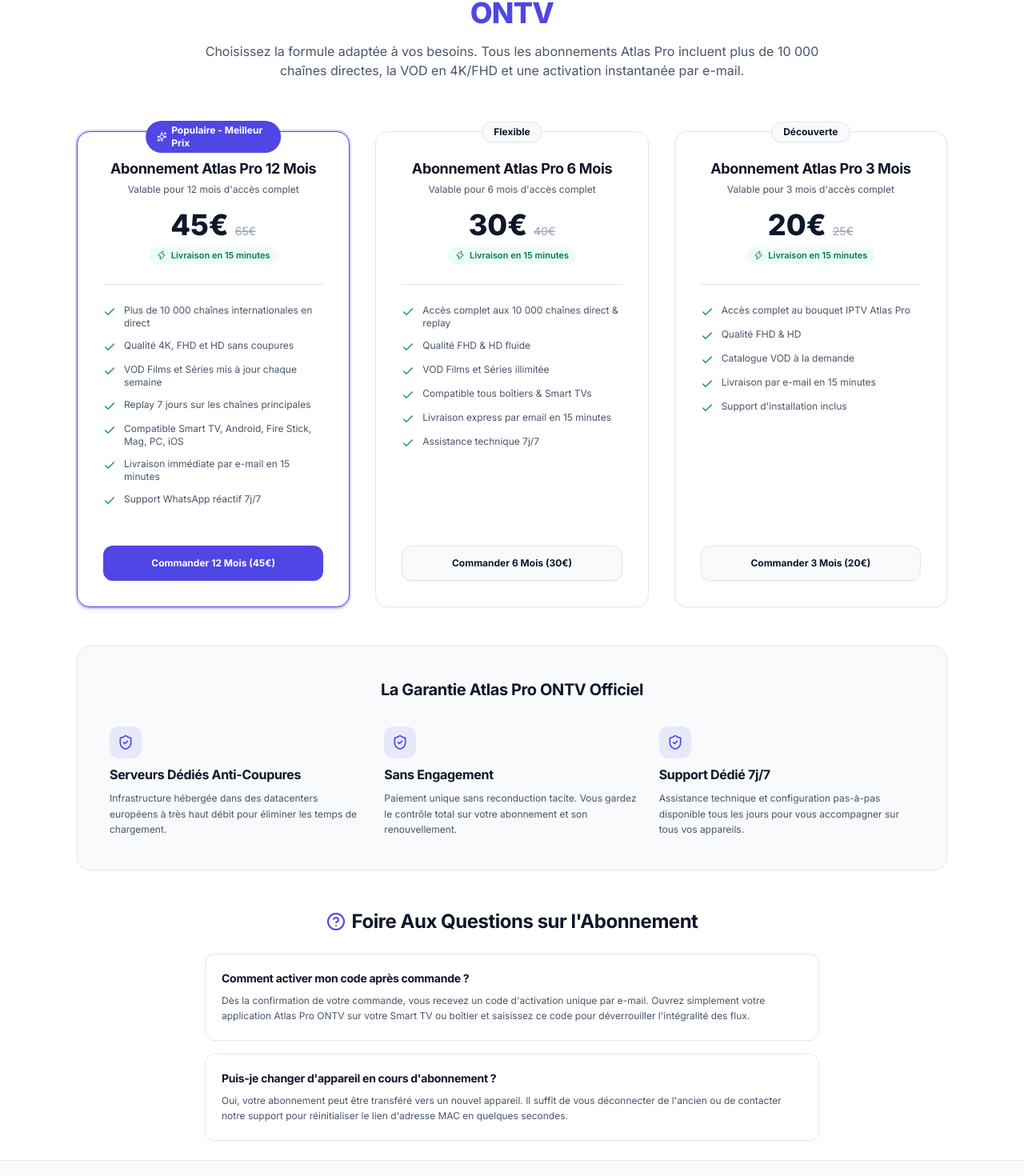
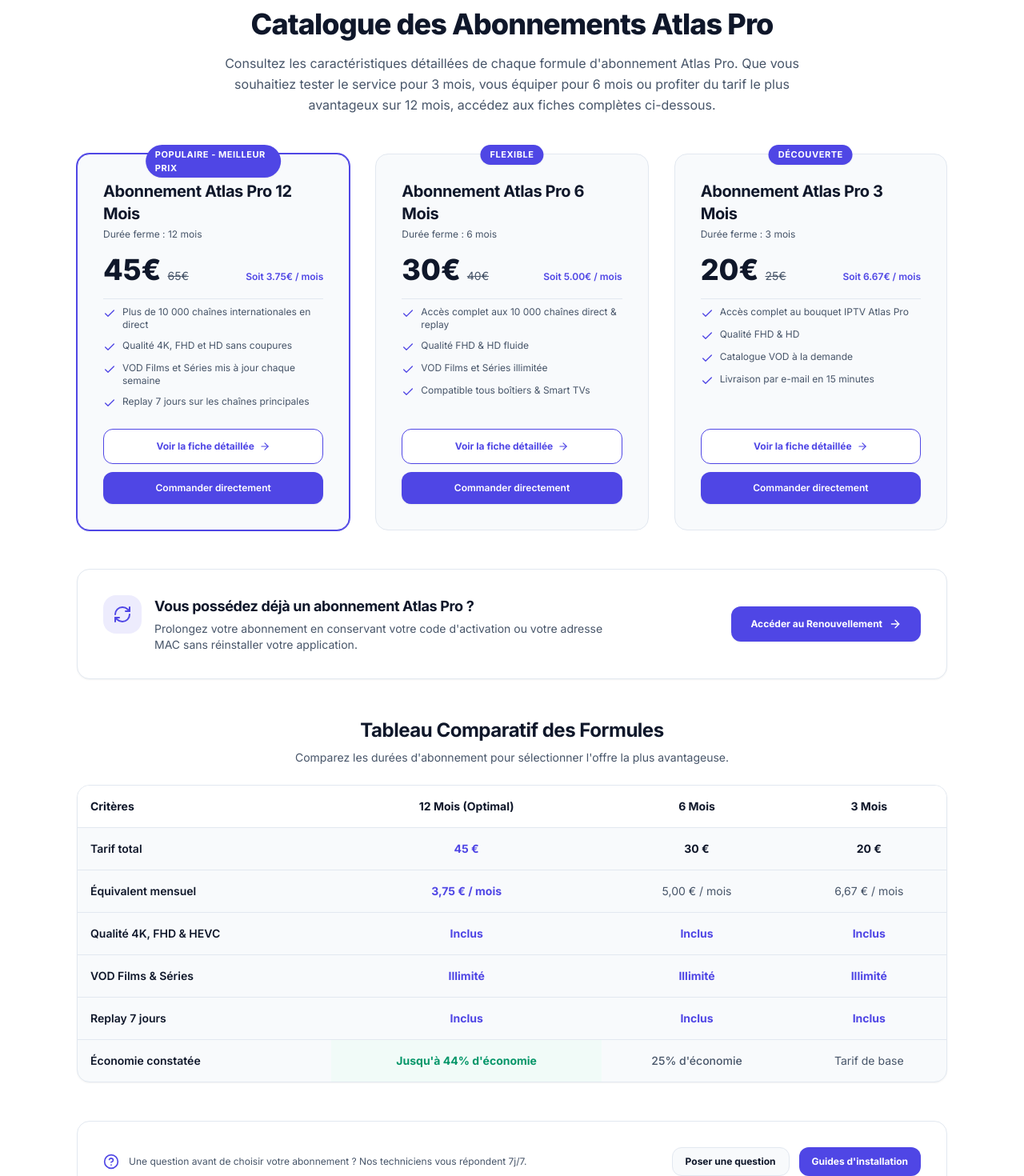
Before and after one commit to json-1400/atlasproibofficiel, a Next.js app: page /abonnements in a window 1280 px wide. Shown: the part 221-1691 px from the top of the page at 80% size. Built offline with nearby package versions, Linux system fonts and the light colour scheme; no server answers.

Commit message:
seo: restructure /abonnements as a pure catalog hub to eliminate cannibalization

```diff
--- a/app/abonnements/page.tsx
+++ b/app/abonnements/page.tsx
@@ -1,22 +1,23 @@
 import React from "react";
 import type { Metadata } from "next";
+import Link from "next/link";
+import { Check, ArrowRight, RefreshCw, HelpCircle, Layers, ShieldCheck, Zap } from "lucide-react";
 import { Breadcrumbs } from "@/components/layout/Breadcrumbs";
-import { PricingCard } from "@/components/sections/PricingCard";
 import { JsonLd } from "@/components/seo/JsonLd";
 import { getAllPlans } from "@/lib/mock-data";
 import { buildMetadata } from "@/lib/seo";
 import {
   buildOrganizationSchema,
+  buildWebSiteSchema,
+  buildCatalogCollectionSchema,
   buildBreadcrumbSchema,
-  buildHomepageProductAggregateSchema,
 } from "@/lib/schema";
-import { ShieldCheck, HelpCircle } from "lucide-react";
 
 export function generateMetadata(): Metadata {
   return buildMetadata({
-    title: "Abonnements Atlas Pro ONTV Officiel | Comparatif des Offres",
+    title: "Catalogue des Abonnements Atlas Pro : 12, 6, 3 Mois & Renouvellement",
     description:
-      "Comparez les formules d'abonnement Atlas Pro ONTV 12 mois, 6 mois et 3 mois. Codes d'activation officiels livrés en 15 minutes avec garantie de stabilité.",
+      "Catalogue officiel des abonnements Atlas Pro. Comparez les formules 12 mois, 6 mois, 3 mois et le renouvellement de licence. Guide de choix et tarifs détaillés.",
     path: "/abonnements",
   });
 }
@@ -26,98 +27,209 @@
 
   const breadcrumbs = [
     { name: "Accueil", path: "/" },
-    { name: "Abonnements", path: "/abonnements" },
+    { name: "Catalogue Abonnements", path: "/abonnements" },
   ];
 
   const graphData = [
     buildOrganizationSchema(),
-    buildHomepageProductAggregateSchema(plans),
+    buildWebSiteSchema(),
+    buildCatalogCollectionSchema(plans),
     buildBreadcrumbSchema(breadcrumbs),
   ];
 
   return (
     <>
       <JsonLd graph={graphData} />
-      <div className="mx-auto max-w-6xl px-4 py-6 sm:px-6 lg:px-8 space-y-12">
-        <Breadcrumbs items={[{ label: "Abonnements" }]} />
+      <div className="mx-auto max-w-6xl px-4 py-8 sm:px-6 lg:px-8 space-y-12">
+        <Breadcrumbs items={[{ label: "Catalogue Abonnements" }]} />
 
+        {/* Hub Header */}
         <header className="text-center space-y-4 max-w-3xl mx-auto">
-          <h1 className="text-3xl font-extrabold sm:text-4xl text-heading">
-            Nos Formules d&apos;<span className="text-primary">Abonnement Atlas Pro ONTV</span>
+          <div className="inline-flex items-center gap-2 rounded-full border border-primary/20 bg-primary/5 px-4 py-1.5 text-xs font-semibold text-primary">
+            <Layers className="h-4 w-4" aria-hidden="true" />
+            <span>Catalogue Officiel • Comparatif des Licences</span>
+          </div>
+          <h1 className="text-3xl font-extrabold sm:text-4xl text-heading tracking-tight">
+            Catalogue des Abonnements Atlas Pro
           </h1>
-          <p className="text-base text-body">
-            Choisissez la formule adaptée à vos besoins. Tous les abonnements Atlas Pro incluent plus
-            de 10 000 chaînes directes, la VOD en 4K/FHD et une activation instantanée par e-mail.
+          <p className="text-base text-body leading-relaxed">
+            Consultez les caractéristiques détaillées de chaque formule d&apos;abonnement Atlas Pro. Que vous souhaitiez tester le service pour 3 mois, vous équiper pour 6 mois ou profiter du tarif le plus avantageux sur 12 mois, accédez aux fiches complètes ci-dessous.
           </p>
         </header>
 
-        {/* Pricing Grid */}
-        <section aria-label="Grille des tarifs" className="grid grid-cols-1 md:grid-cols-3 gap-8 pt-4">
-          {plans.map((plan) => (
-            <PricingCard key={plan.slug} plan={plan} />
-          ))}
+        {/* Catalog Cards Grid */}
+        <section aria-label="Liste des formules au catalogue" className="grid grid-cols-1 md:grid-cols-3 gap-8">
+          {plans.map((plan) => {
+            const monthlyEquivalent = (plan.price / plan.durationMonths).toFixed(2);
+            return (
+              <article
+                key={plan.slug}
+                className={`relative flex flex-col justify-between rounded-2xl border p-6 sm:p-8 bg-surface transition-all ${
+                  plan.isPopular ? "border-primary ring-1 ring-primary shadow-sm" : "border-border hover:border-slate-300"
+                }`}
+              >
+                {plan.badge && (
+                  <div className="absolute -top-3 left-1/2 -translate-x-1/2 rounded-full bg-primary px-3 py-1 text-[11px] font-bold uppercase tracking-wider text-white shadow-sm">
+                    {plan.badge}
+                  </div>
+                )}
+
+                <div className="space-y-4">
+                  <div>
+                    <h2 className="text-xl font-bold text-heading">{plan.title}</h2>
+                    <p className="text-xs text-muted mt-1">Durée ferme : {plan.durationMonths} mois</p>
+                  </div>
+
+                  <div className="flex items-baseline gap-2">
+                    <span className="text-4xl font-extrabold text-heading">{plan.price}€</span>
+                    {plan.oldPrice && (
+                      <span className="text-sm text-muted line-through">{plan.oldPrice}€</span>
+                    )}
+                    <span className="text-xs font-semibold text-primary ml-auto">
+                      Soit {monthlyEquivalent}€ / mois
+                    </span>
+                  </div>
+
+                  <ul className="space-y-2.5 pt-2 border-t border-border text-xs text-body">
+                    {plan.features.slice(0, 4).map((feat, idx) => (
+                      <li key={idx} className="flex items-start gap-2">
+                        <Check className="h-4 w-4 text-primary shrink-0 mt-0.5" aria-hidden="true" />
+                        <span>{feat}</span>
+                      </li>
+                    ))}
+                  </ul>
+                </div>
+
+                <div className="pt-6 space-y-2.5">
+                  <Link
+                    href={`/abonnements/${plan.slug}`}
+                    className="flex h-11 w-full items-center justify-center gap-1.5 rounded-xl border border-primary bg-white px-4 text-xs font-bold text-primary hover:bg-primary/5 transition-colors"
+                  >
+                    <span>Voir la fiche détaillée</span>
+                    <ArrowRight className="h-3.5 w-3.5" aria-hidden="true" />
+                  </Link>
+                  <Link
+                    href={`/commander/${plan.slug}`}
+                    className="flex h-10 w-full items-center justify-center rounded-xl bg-primary px-4 text-xs font-semibold text-white shadow-sm hover:bg-primary-hover transition-colors"
+                  >
+                    Commander directement
+                  </Link>
+                </div>
+              </article>
+            );
+          })}
         </section>
 
-        {/* Trust & Guarantee Section */}
-        <section className="rounded-2xl border border-border bg-surface p-8 sm:p-10">
-          <h2 className="text-xl font-bold text-heading text-center mb-8">
-            La Garantie Atlas Pro ONTV Officiel
-          </h2>
-
-          <div className="grid grid-cols-1 sm:grid-cols-3 gap-6 text-center sm:text-left">
-            <div className="space-y-2">
-              <div className="flex h-10 w-10 items-center justify-center rounded-xl bg-primary/10 text-primary mx-auto sm:mx-0">
-                <ShieldCheck className="h-5 w-5" aria-hidden="true" />
+        {/* Existing Customers Hub Banner: Renouvellement */}
+        <section aria-label="Espace Renouvellement" className="rounded-2xl border border-border bg-white p-6 sm:p-8 shadow-sm">
+          <div className="flex flex-col sm:flex-row items-center justify-between gap-6">
+            <div className="flex items-start gap-4">
+              <div className="flex h-12 w-12 shrink-0 items-center justify-center rounded-2xl bg-primary/10 text-primary">
+                <RefreshCw className="h-6 w-6" aria-hidden="true" />
               </div>
-              <h3 className="font-bold text-heading text-base">Serveurs Dédiés Anti-Coupures</h3>
-              <p className="text-xs text-body leading-relaxed">
-                Infrastructure hébergée dans des datacenters européens à très haut débit pour éliminer les temps de chargement.
-              </p>
+              <div className="space-y-1">
+                <h2 className="text-lg font-bold text-heading">
+                  Vous possédez déjà un abonnement Atlas Pro ?
+                </h2>
+                <p className="text-xs sm:text-sm text-body max-w-xl">
+                  Prolongez votre abonnement en conservant votre code d&apos;activation ou votre adresse MAC sans réinstaller votre application.
+                </p>
+              </div>
             </div>
-
-            <div className="space-y-2">
-              <div className="flex h-10 w-10 items-center justify-center rounded-xl bg-primary/10 text-primary mx-auto sm:mx-0">
-                <ShieldCheck className="h-5 w-5" aria-hidden="true" />
-              </div>
-              <h3 className="font-bold text-heading text-base">Sans Engagement</h3>
-              <p className="text-xs text-body leading-relaxed">
-                Paiement unique sans reconduction tacite. Vous gardez le contrôle total sur votre abonnement et son renouvellement.
-              </p>
-            </div>
-
-            <div className="space-y-2">
-              <div className="flex h-10 w-10 items-center justify-center rounded-xl bg-primary/10 text-primary mx-auto sm:mx-0">
-                <ShieldCheck className="h-5 w-5" aria-hidden="true" />
-              </div>
-              <h3 className="font-bold text-heading text-base">Support Dédié 7j/7</h3>
-              <p className="text-xs text-body leading-relaxed">
-                Assistance technique et configuration pas-à-pas disponible tous les jours pour vous accompagner sur tous vos appareils.
-              </p>
-            </div>
+            <Link
+              href="/abonnements/renouvellement"
+              className="inline-flex h-11 shrink-0 items-center justify-center gap-2 rounded-xl bg-primary px-6 text-xs font-bold text-white shadow-sm hover:bg-primary-hover transition-colors w-full sm:w-auto"
+            >
+              <span>Accéder au Renouvellement</span>
+              <ArrowRight className="h-4 w-4" aria-hidden="true" />
+            </Link>
           </div>
         </section>
 
-        {/* Global FAQ */}
-        <section className="space-y-6 max-w-3xl mx-auto">
-          <h2 className="text-2xl font-bold text-heading text-center flex items-center justify-center gap-2">
-            <HelpCircle className="h-6 w-6 text-primary" aria-hidden="true" />
-            <span>Foire Aux Questions sur l&apos;Abonnement</span>
-          </h2>
+        {/* Comparison Matrix (Hub Value-Add) */}
+        <section aria-label="Tableau comparatif des formules" className="space-y-6">
+          <div className="text-center space-y-2 max-w-2xl mx-auto">
+            <h2 className="text-2xl font-bold text-heading">
+              Tableau Comparatif des Formules
+            </h2>
+            <p className="text-xs sm:text-sm text-body">
+              Comparez les durées d&apos;abonnement pour sélectionner l&apos;offre la plus avantageuse.
+            </p>
+          </div>
 
-          <div className="space-y-4">
-            <div className="rounded-xl border border-border bg-white p-5">
-              <h3 className="text-sm font-bold text-heading">Comment activer mon code après commande ?</h3>
-              <p className="mt-2 text-xs text-body leading-relaxed">
-                Dès la confirmation de votre commande, vous recevez un code d&apos;activation unique par e-mail. Ouvrez simplement votre application Atlas Pro ONTV sur votre Smart TV ou boîtier et saisissez ce code pour déverrouiller l&apos;intégralité des flux.
-              </p>
-            </div>
+          <div className="overflow-x-auto rounded-2xl border border-border bg-surface shadow-sm">
+            <table className="w-full text-left border-collapse text-xs sm:text-sm">
+              <thead>
+                <tr className="border-b border-border bg-white text-heading">
+                  <th scope="col" className="p-4 font-bold">Critères</th>
+                  <th scope="col" className="p-4 font-bold text-center">12 Mois (Optimal)</th>
+                  <th scope="col" className="p-4 font-bold text-center">6 Mois</th>
+                  <th scope="col" className="p-4 font-bold text-center">3 Mois</th>
+                </tr>
+              </thead>
+              <tbody className="divide-y divide-border text-body">
+                <tr>
+                  <td className="p-4 font-semibold text-heading">Tarif total</td>
+                  <td className="p-4 text-center font-bold text-primary">45 €</td>
+                  <td className="p-4 text-center font-bold text-heading">30 €</td>
+                  <td className="p-4 text-center font-bold text-heading">20 €</td>
+                </tr>
+                <tr>
+                  <td className="p-4 font-semibold text-heading">Équivalent mensuel</td>
+                  <td className="p-4 text-center font-bold text-primary">3,75 € / mois</td>
+                  <td className="p-4 text-center">5,00 € / mois</td>
+                  <td className="p-4 text-center">6,67 € / mois</td>
+                </tr>
+                <tr>
+                  <td className="p-4 font-semibold text-heading">Qualité 4K, FHD & HEVC</td>
+                  <td className="p-4 text-center text-primary font-bold">Inclus</td>
+                  <td className="p-4 text-center text-primary font-bold">Inclus</td>
+                  <td className="p-4 text-center text-primary font-bold">Inclus</td>
+                </tr>
+                <tr>
+                  <td className="p-4 font-semibold text-heading">VOD Films & Séries</td>
+                  <td className="p-4 text-center text-primary font-bold">Illimité</td>
+                  <td className="p-4 text-center text-primary font-bold">Illimité</td>
+                  <td className="p-4 text-center text-primary font-bold">Illimité</td>
+                </tr>
+                <tr>
+                  <td className="p-4 font-semibold text-heading">Replay 7 jours</td>
+                  <td className="p-4 text-center text-primary font-bold">Inclus</td>
+                  <td className="p-4 text-center text-primary font-bold">Inclus</td>
+                  <td className="p-4 text-center text-primary font-bold">Inclus</td>
+                </tr>
+                <tr>
+                  <td className="p-4 font-semibold text-heading">Économie constatée</td>
+                  <td className="p-4 text-center font-bold text-emerald-600 bg-emerald-50/50">Jusqu&apos;à 44% d&apos;économie</td>
+                  <td className="p-4 text-center font-medium">25% d&apos;économie</td>
+                  <td className="p-4 text-center text-muted">Tarif de base</td>
+                </tr>
+              </tbody>
+            </table>
+          </div>
+        </section>
 
-            <div className="rounded-xl border border-border bg-white p-5">
-              <h3 className="text-sm font-bold text-heading">Puis-je changer d&apos;appareil en cours d&apos;abonnement ?</h3>
-              <p className="mt-2 text-xs text-body leading-relaxed">
-                Oui, votre abonnement peut être transféré vers un nouvel appareil. Il suffit de vous déconnecter de l&apos;ancien ou de contacter notre support pour réinitialiser le lien d&apos;adresse MAC en quelques secondes.
-              </p>
-            </div>
+        {/* Hub Footer Navigation */}
+        <section className="rounded-2xl border border-border bg-white p-6 sm:p-8 flex flex-col sm:flex-row items-center justify-between gap-4 text-xs">
+          <div className="flex items-center gap-3">
+            <HelpCircle className="h-5 w-5 text-primary shrink-0" aria-hidden="true" />
+            <p className="text-body">
+              Une question avant de choisir votre abonnement ? Nos techniciens vous répondent 7j/7.
+            </p>
+          </div>
+          <div className="flex items-center gap-3 w-full sm:w-auto">
+            <Link
+              href="/ouvrir-ticket"
+              className="inline-flex h-9 items-center justify-center rounded-xl bg-surface border border-border px-4 font-bold text-heading hover:bg-slate-50 transition-colors w-full sm:w-auto"
+            >
+              Poser une question
+            </Link>
+            <Link
+              href="/tutoriels"
+              className="inline-flex h-9 items-center justify-center rounded-xl bg-primary px-4 font-bold text-white hover:bg-primary-hover transition-colors w-full sm:w-auto"
+            >
+              Guides d&apos;installation
+            </Link>
           </div>
         </section>
       </div>
--- a/lib/schema.ts
+++ b/lib/schema.ts
@@ -198,3 +198,30 @@
     inLanguage: "fr-FR",
   };
 }
+
+export function buildCatalogCollectionSchema(plans: Plan[]): Record<string, unknown> {
+  return {
+    "@type": "CollectionPage",
+    "@id": `${SITE_URL}/abonnements#webpage`,
+    url: `${SITE_URL}/abonnements`,
+    name: "Catalogue des Abonnements Atlas Pro",
+    description:
+      "Catalogue et comparatif des forfaits d'abonnement Atlas Pro officiels : 12 mois, 6 mois, 3 mois et renouvellement.",
+    isPartOf: {
+      "@id": ENTITY_IDS.website,
+    },
+    about: {
+      "@id": ENTITY_IDS.organization,
+    },
+    inLanguage: "fr-FR",
+    mainEntity: {
+      "@type": "ItemList",
+      itemListElement: plans.map((plan, index) => ({
+        "@type": "ListItem",
+        position: index + 1,
+        url: `${SITE_URL}/abonnements/${plan.slug}`,
+        name: plan.title,
+      })),
+    },
+  };
+}
```
